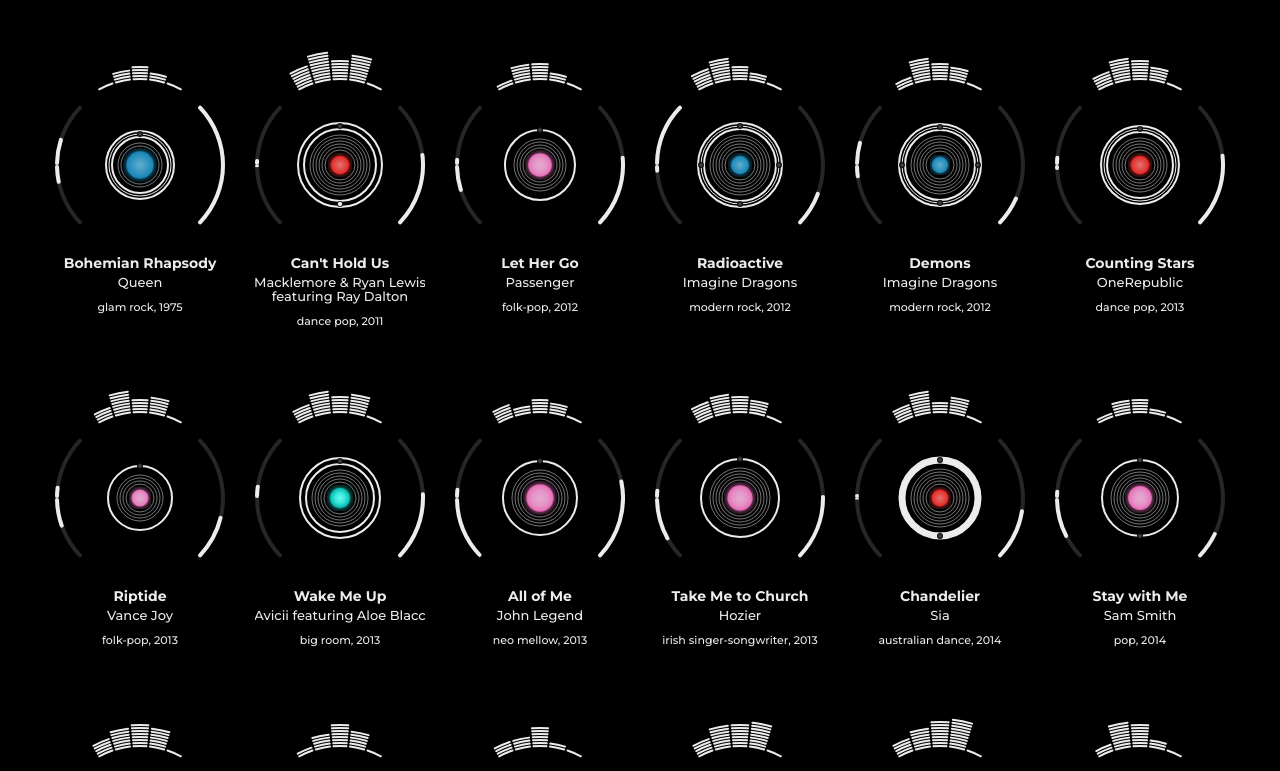
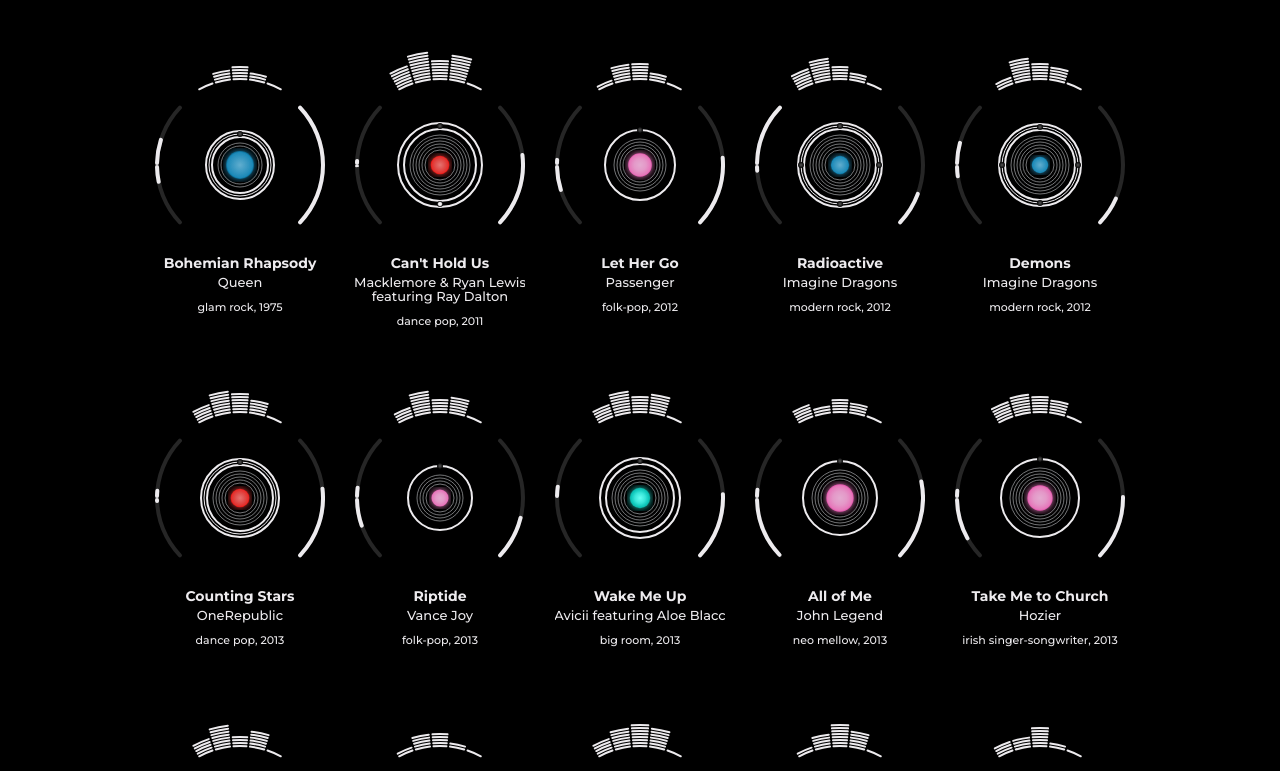
Before and after one commit to amdufour/music-stream, a website: page src/copy/index.html in a window 1280 px wide. Shown: the part 149-920 px from the top of the page. Drawn offline with nearby package versions, Linux system fonts and the light colour scheme; files that its build step writes are made by us from their sources; files whose address does not match are found by name.

Commit message:
Apply container to visualization

```diff
--- a/src/copy/index.html
+++ b/src/copy/index.html
@@ -8,8 +8,8 @@
 	<main class="music-stream-page">
 		<div class="container">
 			<h1>How to make a spotify hit</h1>
+			<div id="visualization"></div>
 		</div>
-		<div id="visualization"></div>
 	</main>
 
 	<!-- Scripts -->
--- a/src/sass/global/_variables.scss
+++ b/src/sass/global/_variables.scss
@@ -4,7 +4,7 @@
 $md: 768px;
 $sm: 576px;
 $gutter: 30px;
-$container: $lg;
+$container: $xl;
 
 // Colors
 $bg: #000;
```
